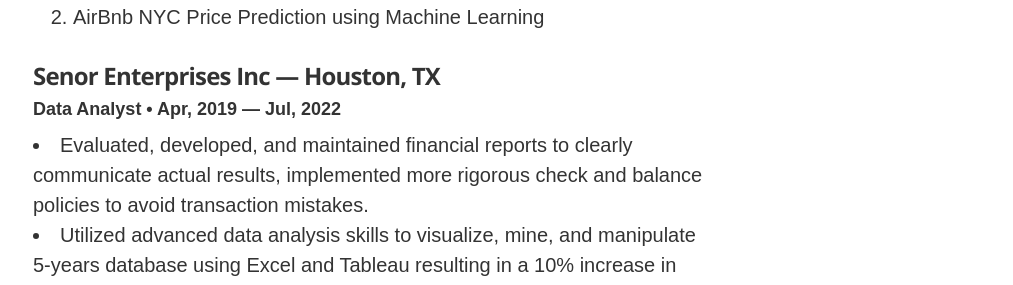
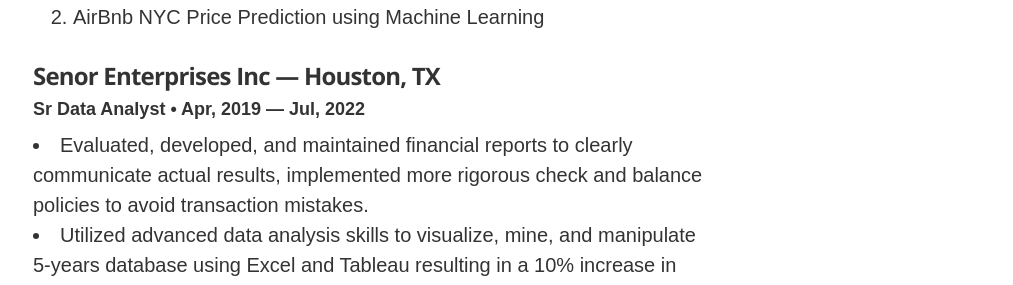
Before and after one commit to ttariqaziz/ttariqaziz.github.io, a Jekyll site: the page built from index.html, in a window 1280 px wide and 900 px high, scrolled down 1299 px. Shown: the part 161-446 px from the top of the window, without its empty margins (267-1280 px from the left). Built offline with Jekyll 4.4.1, drawn with Linux system fonts in a browser that asks for light colours.

```diff
--- a/_data/experience.yml
+++ b/_data/experience.yml
@@ -18,7 +18,7 @@
 
 # Sr.Data Analyst
 - company: Senor Enterprises Inc &mdash; Houston, TX
-  position: Data Analyst
+  position: Sr Data Analyst
   duration:  Apr, 2019 &mdash; Jul, 2022
   summary: <li>Evaluated, developed, and maintained financial reports to clearly communicate actual results, implemented more rigorous check and balance policies to avoid transaction mistakes.</li><li>Utilized advanced data analysis skills to visualize, mine, and manipulate 5-years database using Excel and Tableau resulting in a 10% increase in branch performance and revenue.</li>
 
```
